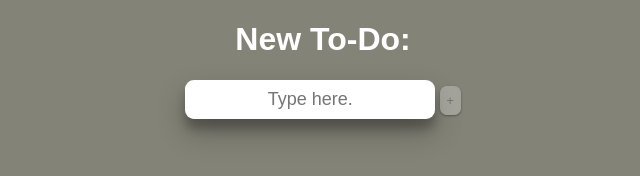
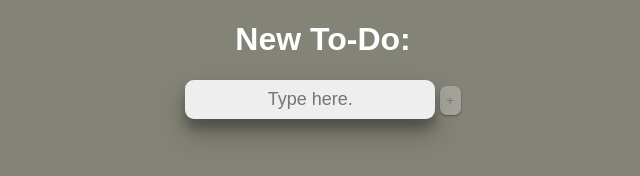
Before and after one commit to hchiam/test-todo-app-using-angular, a plain HTML site: page index.html in a window 1280 px wide. In both pictures the pointer is over the input "Type here.". Shown: the whole page, without its empty margins (317-957 px from the left). Drawn offline with nearby package versions, Linux system fonts and the light colour scheme; some packages are replaced by stand-ins of ours.

Commit message:
hover over any input

```diff
--- a/style.css
+++ b/style.css
@@ -60,8 +60,9 @@ input {
   text-align: left;
 }
 
-#new-to-do>input:hover {
+input:hover {
   box-shadow: 0 14px 28px rgba(0,0,0,0.25), 0 10px 10px rgba(0,0,0,0.22);
+  background: #eee;
 }
 
 input[id^='todo-'] {
```
